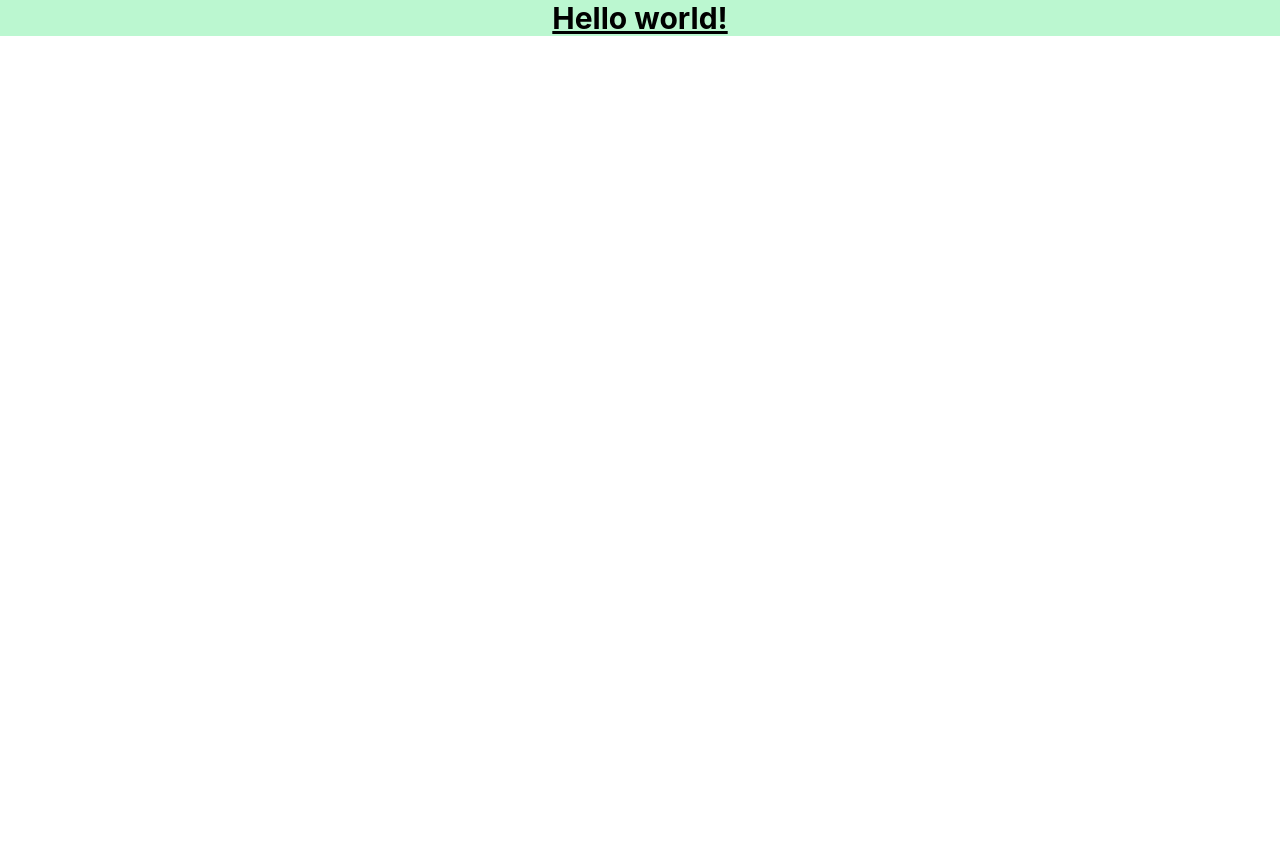
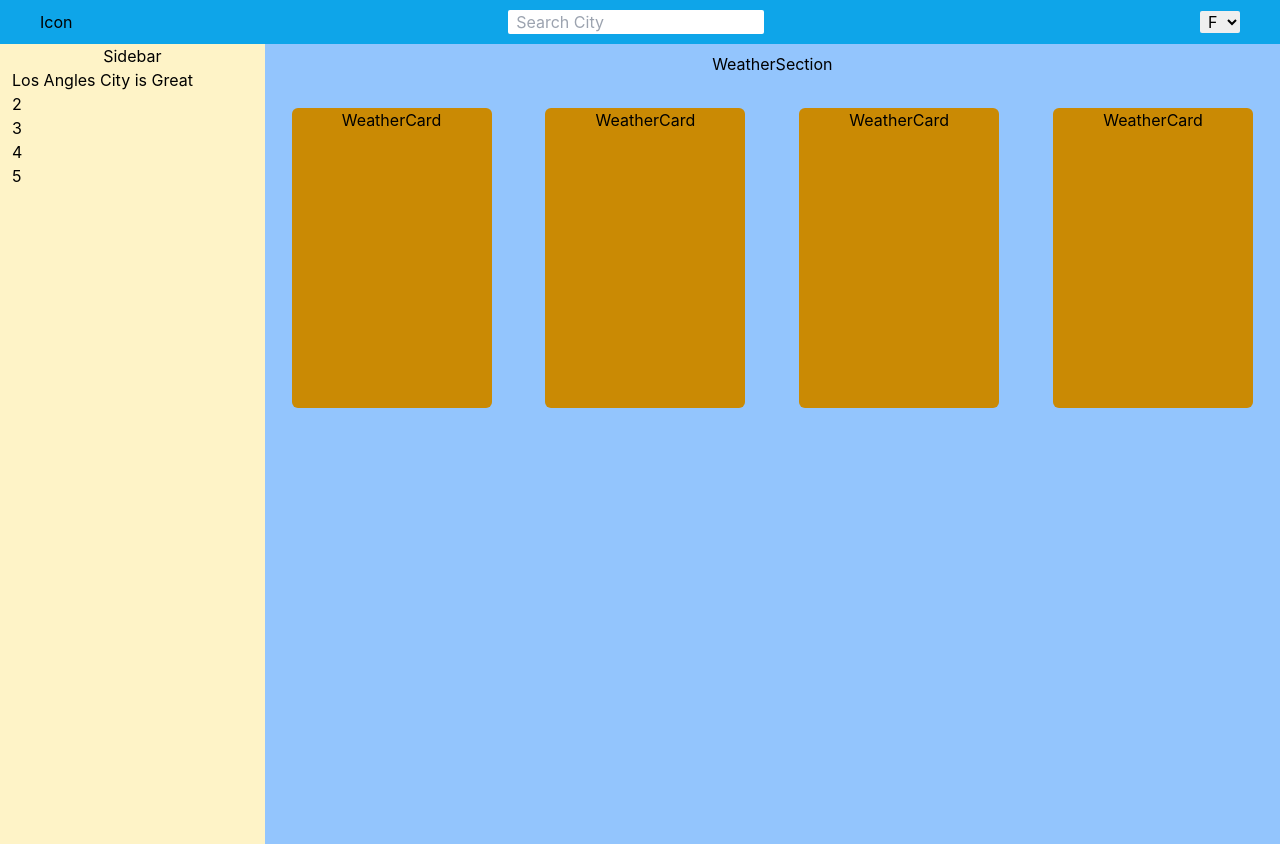
Before and after one commit to jwhite88/weatherapiproj, a React (Create React App) app: page / in a window 1280 px wide. Before the commit the page ends 800 px from the top, so only its background shows below. Built offline with nearby package versions, Linux system fonts and the light colour scheme.

Commit message:
Added mock content

```diff
--- a/src/App.tsx
+++ b/src/App.tsx
@@ -1,13 +1,13 @@
 import React from 'react';
-import logo from './logo.svg';
 import './App.css';
+import Header from './components/Header';
+import Main from './components/Main';
 
 function App() {
   return (
     <div className=" text-center ">
-      <h1 className="text-3xl font-bold underline bg-green-200">
-        Hello world!
-      </h1>
+      <Header />
+      <Main />
     </div>
   );
 }
--- a/src/components/Header.tsx
+++ b/src/components/Header.tsx
@@ -2,7 +2,21 @@ import React from 'react'
 
 function Header() {
   return (
-    <div>Header</div>
+    <div className="flex flex-row justify-between py-[10px] px-[40px] bg-sky-500">
+      <div>
+        <span>Icon</span>
+      </div>
+      <div>
+        <input type="text" className=" rounded-sm pl-2" placeholder="Search City" />
+      </div>
+      <div>
+        <span></span>
+        <select className='rounded-sm px-1'>
+          <option>F</option>
+          <option>C</option>
+        </select>
+      </div>
+    </div>
   )
 }
 
--- /dev/null
+++ b/src/components/Main.tsx
@@ -0,0 +1,15 @@
+import React from 'react'
+import Sidebar from './Sidebar';
+import WeatherSection from './WeatherSection';
+
+
+function Main() {
+  return (
+      <div className=' flex flex-row justify-between h-screen bg- bg-amber-600 '>
+        <Sidebar />
+        <WeatherSection />
+    </div>
+  )
+}
+
+export default Main
--- /dev/null
+++ b/src/components/Sidebar.tsx
@@ -0,0 +1,20 @@
+import React, { ReactElement } from 'react'
+
+function Sidebar(): ReactElement  {
+  return (
+      <div className='grow-[1] bg-amber-100 '>
+          Sidebar
+         <div className=' text-left pl-3'>
+              <ul>
+                  <li>Los Angles City is Great</li>
+                  <li>2</li>
+                  <li>3</li>
+                  <li>4</li>
+                  <li>5</li>
+              </ul>
+         </div>
+      </div>
+  )
+}
+
+export default Sidebar
--- /dev/null
+++ b/src/components/WeatherCard.tsx
@@ -0,0 +1,9 @@
+import React from 'react'
+
+function WeatherCard() {
+  return (
+    <div className='w-[200px] h-[300px] bg-yellow-600 rounded-md '>WeatherCard</div>
+  )
+}
+
+export default WeatherCard
--- /dev/null
+++ b/src/components/WeatherSection.tsx
@@ -0,0 +1,18 @@
+import React from 'react'
+import WeatherCard from './WeatherCard'
+
+function WeatherSection() {
+  return (
+    <div className='grow-[3] bg-blue-300 pt-2 '>
+          WeatherSection
+          <div className='flex justify-around pt-8'>
+              <WeatherCard />
+              <WeatherCard />
+              <WeatherCard />
+              <WeatherCard />
+          </div>
+    </div>
+  )
+}
+
+export default WeatherSection
```
Also changed, not shown: 1 other file (tests, documents, lock files or other folders).
